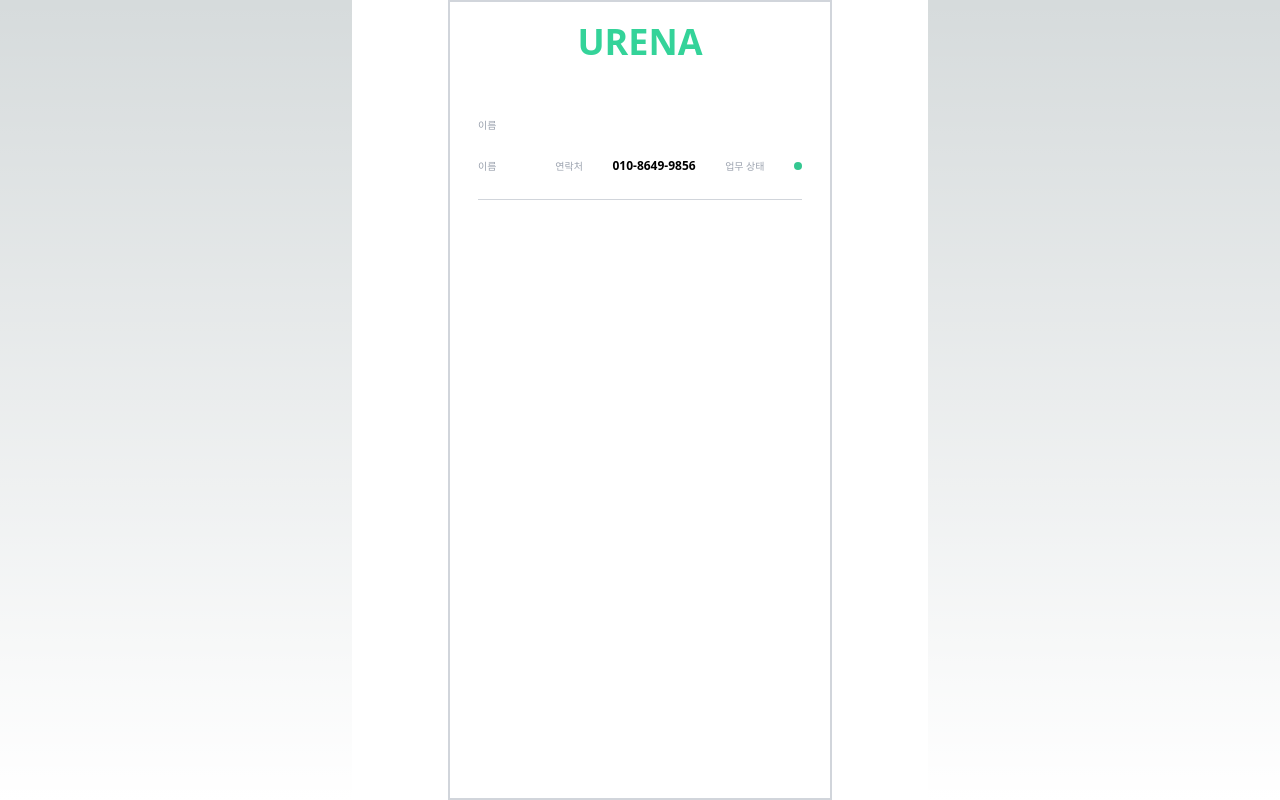
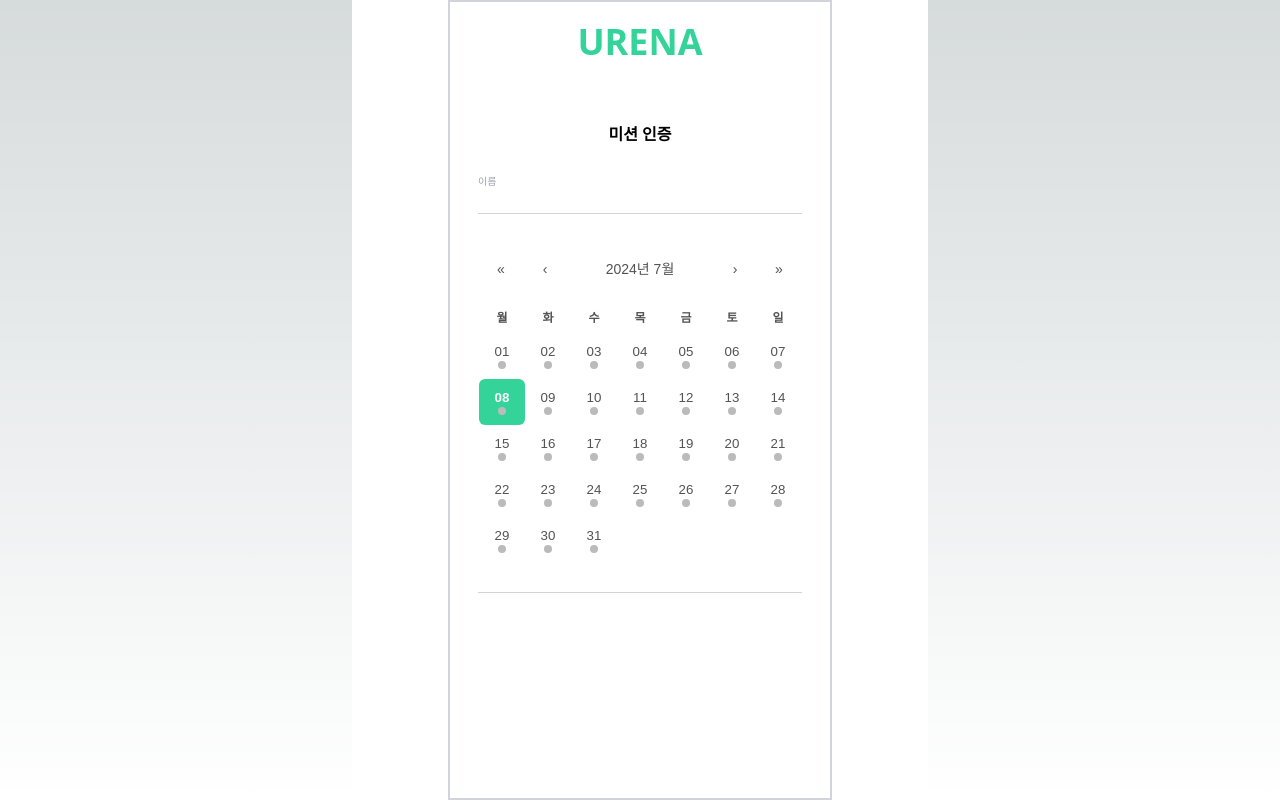
Before and after one commit to Imunury/URENA, a Next.js app: page /mission in a window 1280 px wide. Built offline with nearby package versions, Linux system fonts and the light colour scheme.

Commit message:
feat : mission page 달력 추가

```diff
--- a/src/app/globals.css
+++ b/src/app/globals.css
@@ -27,27 +27,27 @@ body {
 }
 
 .react-calendar {
-  width: 400px;
-  max-width: 100%;
-  background-color: white;
-  color: rgb(83, 83, 83);
+  width: 400px !important;
+  max-width: 100% !important;
+  background-color: white !important;
+  color: rgb(83, 83, 83) !important;
   border-color: white !important;
-  border-radius: 8px;
-  font-family: Arial, Helvetica, sans-serif;
+  border-radius: 8px !important;
+  font-family: Arial, Helvetica, sans-serif !important;
  }
  .react-calendar__navigation button {
-  color: rgb(83, 83, 83);
-  min-width: 44px;
+  color: rgb(83, 83, 83) !important;
+  min-width: 44px !important;
   background: none !important;
-  font-size: 14px;
-  margin-top: 8px;
+  font-size: 14px !important;
+  margin-top: 8px !important;
  }
  .react-calendar__navigation button:enabled:hover,
  .react-calendar__navigation button:enabled:focus {
   background-color: #00000000 !important;
  }
  abbr[title] {
-  text-decoration: none;
+  text-decoration: none !important;
  }
  /* .react-calendar__month-view__days__day--weekend {
   color: #d10000;
@@ -60,11 +60,11 @@ body {
  .react-calendar__tile:enabled:focus {
   background: #34d399 !important;
   color: #ffffff !important;
-  border-radius: 6px;
+  border-radius: 6px !important;
  }
  .react-calendar__tile--now {
   background: rgb(255, 255, 255) !important;
-  border-radius: 6px;
+  border-radius: 6px !important;
   font-weight: bold !important;
   color: #34d399 !important;
  }
--- a/src/app/manage/page.tsx
+++ b/src/app/manage/page.tsx
@@ -6,6 +6,7 @@ const Manage: React.FC = () => {
 
   const router = useRouter()
   const searchParams = useSearchParams();
+  if (!searchParams) return null;
   const student_pk = searchParams.get('student_pk');
 
 
--- a/src/app/manage/stats/page.tsx
+++ b/src/app/manage/stats/page.tsx
@@ -16,6 +16,7 @@ const Stats: React.FC = () => {
   const [value, onChange] = useState<Value>(new Date());
   const router = useRouter()
   const searchParams = useSearchParams();
+  if (!searchParams) return null;
   const student_pk = searchParams.get('student_pk');
   const check = () => {
     router.push(`/manage?student_pk=${student_pk}`)
--- a/src/app/mission/page.tsx
+++ b/src/app/mission/page.tsx
@@ -1,30 +1,92 @@
 'use client'
 
+import { useState } from 'react';
 import { useRouter, useSearchParams  } from "next/navigation"
+import Calendar from 'react-calendar';
+import moment from "moment";
+import 'react-calendar/dist/Calendar.css';
+
+type ValuePiece = Date | null;
+
+type Value = ValuePiece | [ValuePiece, ValuePiece];
 
 const Mission: React.FC = () => {
-    let moti = ['마철두', '010-8649-9856', 'complete']
+    let student = ['마철두', '010-8649-9856', 'complete']
     const router = useRouter()
+    const [value, onChange] = useState<Value>(new Date());
     const searchParams = useSearchParams();
+    if (!searchParams) return null;
     const student_pk = searchParams.get('student_pk');
 
-    const logout = () => {
-        router.push('/')
-    }
+    let failed = ["2024-08-01", "2024-08-05"]
+    let complete = ["2024-08-02", "2024-08-06", "2024-08-04"]
+    let partly = ["2024-08-03", "2024-08-07"]
+    // failed complete partly 부분은 추후 성공실패알아서 계산해서 조절
+
+
+    let mission_list = [['미션1입니다','월, 수, 금'], ['미션2입니다','매일'], ['미션3입니다','주말'], ['미션4입니다','주말'], ['미션5입니다','주말']]
+    let mission = [
+        ['2024-08-01', mission_list[0], '성공'],
+        ['2024-08-01', mission_list[1], '실패'],
+        ['2024-08-01', mission_list[2], '부분 성공'],
+        ['2024-08-01', mission_list[3], '예정'],
+        ['2024-08-01', mission_list[4], '미션 없음'],
+        ['2024-08-02', mission_list[2], '부분 성공'],
+        ['2024-08-02', mission_list[3], '예정'],
+        ['2024-08-02', mission_list[4], '미션 없음']]
     return (
         <div>
-            <div className="flex mt-7 justify-between items-center mx-7">
+            <div className="flex mt-7 justify-center items-center mx-7">
+                <h1 className="text-2xl font-bold" style={{ fontSize: '16px' , fontWeight: '600'}}>
+                    미션 인증
+                </h1>
+            </div>
+            <div className="flex mx-7 py-6 items-center" style={{ borderBottom: '1px solid #d1d5db' }}>
                 <h1 className="text-gray-400" style={{ fontSize: '10px' }}>이름</h1>
-                <h1 className="" style={{ fontSize: '12px' , fontWeight: '600' }}>{student_pk}</h1>
+                <h1 className="ml-3" style={{ fontSize: '14px' , fontWeight: '600'}}>{student_pk}</h1>
             </div>
-            <div className="flex mx-7 mt-6 pb-6 items-center justify-between" style={{ borderBottom: '1px solid #d1d5db' }}>
-                <h1 className="text-gray-400" style={{ fontSize: '10px' }}>이름</h1>
-                <h1 className="" style={{ fontSize: '12px' , fontWeight: '600' }}>{student_pk}</h1>
-                <h1 className="text-gray-400" style={{ fontSize: '10px' }}>연락처</h1>
-                <h1 className="" style={{ fontSize: '12px', fontWeight: '600' }}>{moti[1]}</h1>
-                <h1 className="text-gray-400" style={{ fontSize: '10px' }}>업무 상태</h1>
-                <div className={moti[2]}></div>
+            <div className="flex justify-between items-center mx-7 py-7" style={{ borderBottom: '1px solid #d1d5db' }}>
+                <Calendar onChange={onChange} value={value}
+                formatDay={(locale, date) => moment(date).format("DD")}
+                locale='ko'
+                showNeighboringMonth={false}
+                minDetail='month'
+                maxDetail='month'
+                tileContent={({ date, view }) => {
+                    let html = [];
+                    if (failed.find((x) => x === moment(date).format("YYYY-MM-DD"))) {
+                    html.push(<div className="failed"></div>);
+                    }
+                    else if(complete.find((x) => x === moment(date).format("YYYY-MM-DD"))) {
+                    html.push(<div className="complete"></div>);
+                    }
+                    else if (partly.find((x) => x === moment(date).format("YYYY-MM-DD"))) {
+                    html.push(<div className="partly"></div>);
+                    }
+                    else {
+                    html.push(<div className="empty"></div>);
+                    }
+                    return (
+                    <>
+                        <div className="flex justify-center items-center absoluteDiv">
+                        {html}
+                        </div>
+                    </>
+                    );
+                }}/>
             </div>
+
+            {
+
+                mission.map((mission, index) => (
+                    moment(mission[0]).format("YYYY-MM-DD") === moment(value).format("YYYY-MM-DD") &&
+                    <div key={index} className="flex px-7 mb-2 items-center">
+                        <h1 className="text-emerald" style={{ fontSize: '10px', color:'#34d399' }}>미션{index+1}</h1>
+                        {/* 미션 인덱스는 데이터베이스 불러올때 한번 처리해보는걸로. */}
+                        <h1 className="ml-3" style={{ fontSize: '10px' , fontWeight: '600'}}>({mission[1][1]}) {mission[1][0]} {mission[2]}</h1>
+                    </div>
+                ))
+            }
         </div>
     )
 }
--- a/src/app/moti/page.tsx
+++ b/src/app/moti/page.tsx
@@ -1,11 +1,13 @@
 'use client'
 
 import { useRouter, useSearchParams  } from "next/navigation"
+
 
 const Moti: React.FC = () => {
     let moti = ['마철두', '010-8649-9856', 'complete']
     const router = useRouter()
     const searchParams = useSearchParams();
+    if (!searchParams) return null;
     const moti_pk = searchParams.get('moti_pk');
 
     const logout = () => {
@@ -15,7 +17,7 @@ const Moti: React.FC = () => {
         <div>
             <div className="flex mt-7 justify-between items-center mx-7">
                 <h1 className="text-2xl font-bold" style={{ fontSize: '16px' , fontWeight: '600'}}>
-                학생 정보
+                모티 정보
                 </h1>
                 <h1 className="text-gray-400 font-bold" style={{ fontSize: '14px' , fontWeight: '600'}}>
                 수정
```
